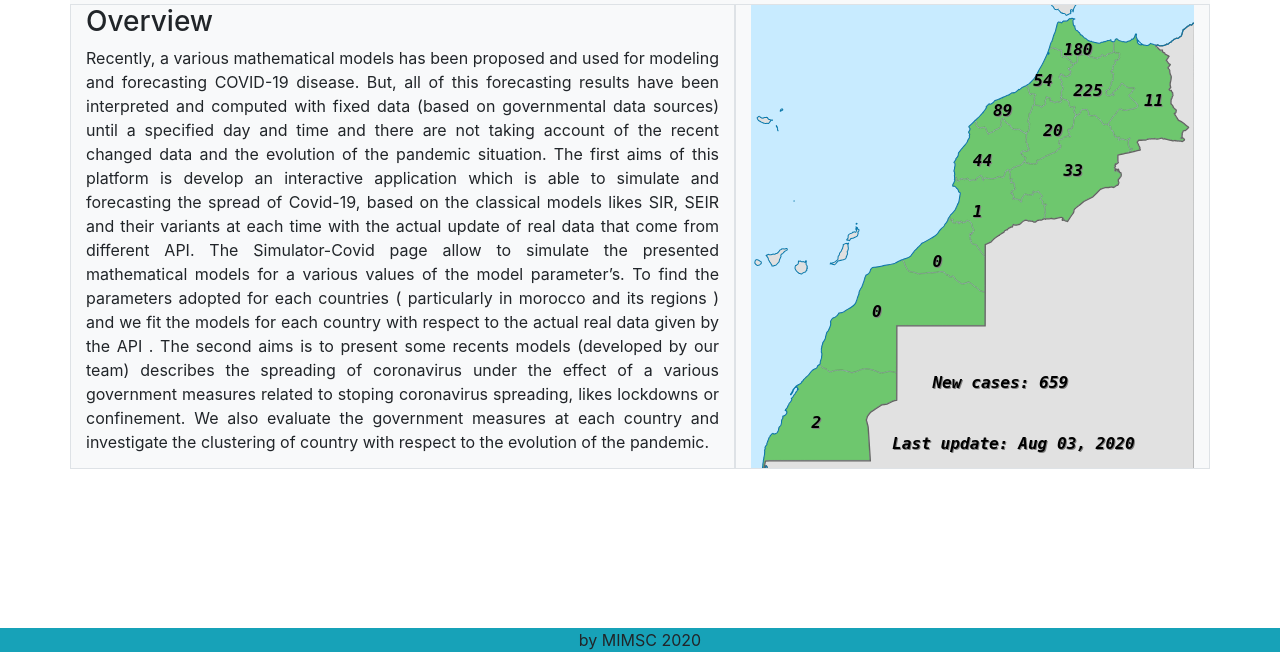
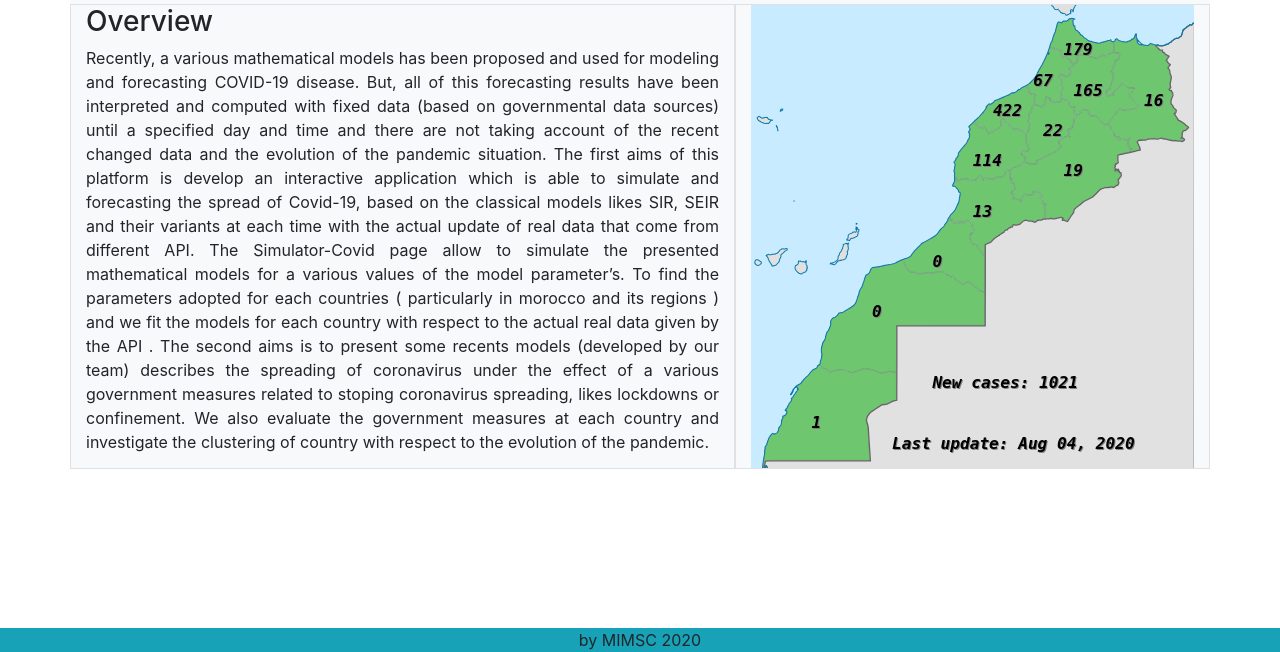
Before and after one commit to sgounane/covid19, a Flask app: page / in a window 1280 px wide. Shown: the part 148-800 px from the top of the page. Run offline with Flask 2, Linux system fonts and the light colour scheme; some libraries are stand-ins or nearby versions.

Commit message:
new cases

```diff
--- a/templates/home.html
+++ b/templates/home.html
@@ -269,20 +269,20 @@
              cy="2147.5569"
              rx="481.27069"
              ry="631.10022" />
-         <text xml:space="preserve" x="3100" y="500"  class="svgRegionTxt" id="tth">180</text>
-         <text xml:space="preserve" x="3900" y="1000" class="svgRegionTxt" id="chr">11</text>
-         <text xml:space="preserve" x="3200" y="900"  class="svgRegionTxt" id="fmk">225</text>
-         <text xml:space="preserve" x="2800" y="800"  class="svgRegionTxt" id="rsk">54</text>
-         <text xml:space="preserve" x="2900" y="1300" class="svgRegionTxt" id="bmk">20</text>
-         <text xml:space="preserve" x="2400" y="1100" class="svgRegionTxt" id="cst">89</text>
-         <text xml:space="preserve" x="2200" y="1600" class="svgRegionTxt" id="msf">44</text>
-         <text xml:space="preserve" x="3100" y="1700" class="svgRegionTxt" id="dtf">33</text>
-         <text xml:space="preserve" x="2200" y="2100" class="svgRegionTxt" id="sms">1</text>
+         <text xml:space="preserve" x="3100" y="500"  class="svgRegionTxt" id="tth">179</text>
+         <text xml:space="preserve" x="3900" y="1000" class="svgRegionTxt" id="chr">16</text>
+         <text xml:space="preserve" x="3200" y="900"  class="svgRegionTxt" id="fmk">165</text>
+         <text xml:space="preserve" x="2800" y="800"  class="svgRegionTxt" id="rsk">67</text>
+         <text xml:space="preserve" x="2900" y="1300" class="svgRegionTxt" id="bmk">22</text>
+         <text xml:space="preserve" x="2400" y="1100" class="svgRegionTxt" id="cst">422</text>
+         <text xml:space="preserve" x="2200" y="1600" class="svgRegionTxt" id="msf">114</text>
+         <text xml:space="preserve" x="3100" y="1700" class="svgRegionTxt" id="dtf">19</text>
+         <text xml:space="preserve" x="2200" y="2100" class="svgRegionTxt" id="sms">13</text>
          <text xml:space="preserve" x="1800" y="2600" class="svgRegionTxt" id="gwn">0</text>
          <text xml:space="preserve" x="1200" y="3100" class="svgRegionTxt" id="lsh">0</text>
-         <text xml:space="preserve" x="600"  y="4200" class="svgRegionTxt" id="dod">2</text>
-         <text xml:space="preserve" x="1400" y="4400" class="svgRegionTxt" id="updt">Last update: Aug 03, 2020</text>
-         <text xml:space="preserve" x="1800" y="3800"  id="updt">New cases: 659</text>
+         <text xml:space="preserve" x="600"  y="4200" class="svgRegionTxt" id="dod">1</text>
+         <text xml:space="preserve" x="1400" y="4400" class="svgRegionTxt" id="updt">Last update: Aug 04, 2020</text>
+         <text xml:space="preserve" x="1800" y="3800"  id="updt">New cases: 1021</text>
         </svg>
 </div>
 </div>
```
